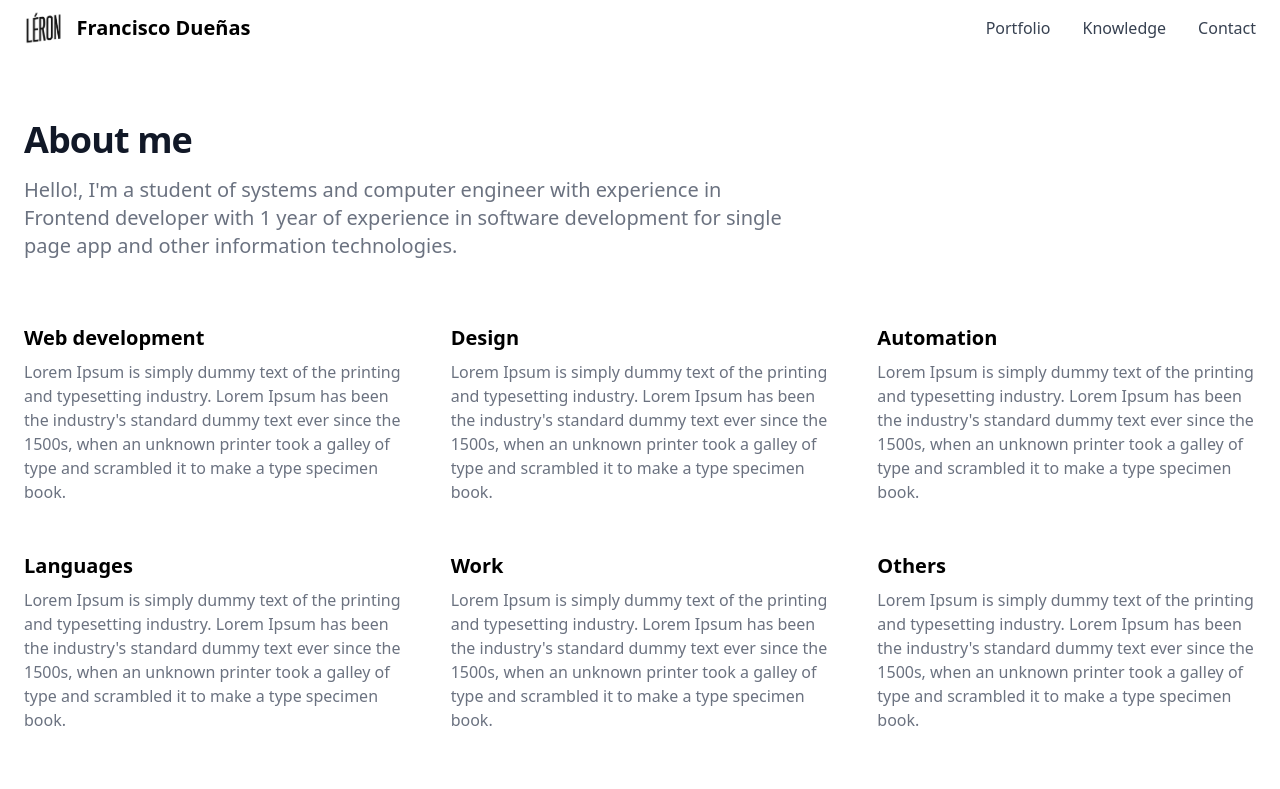
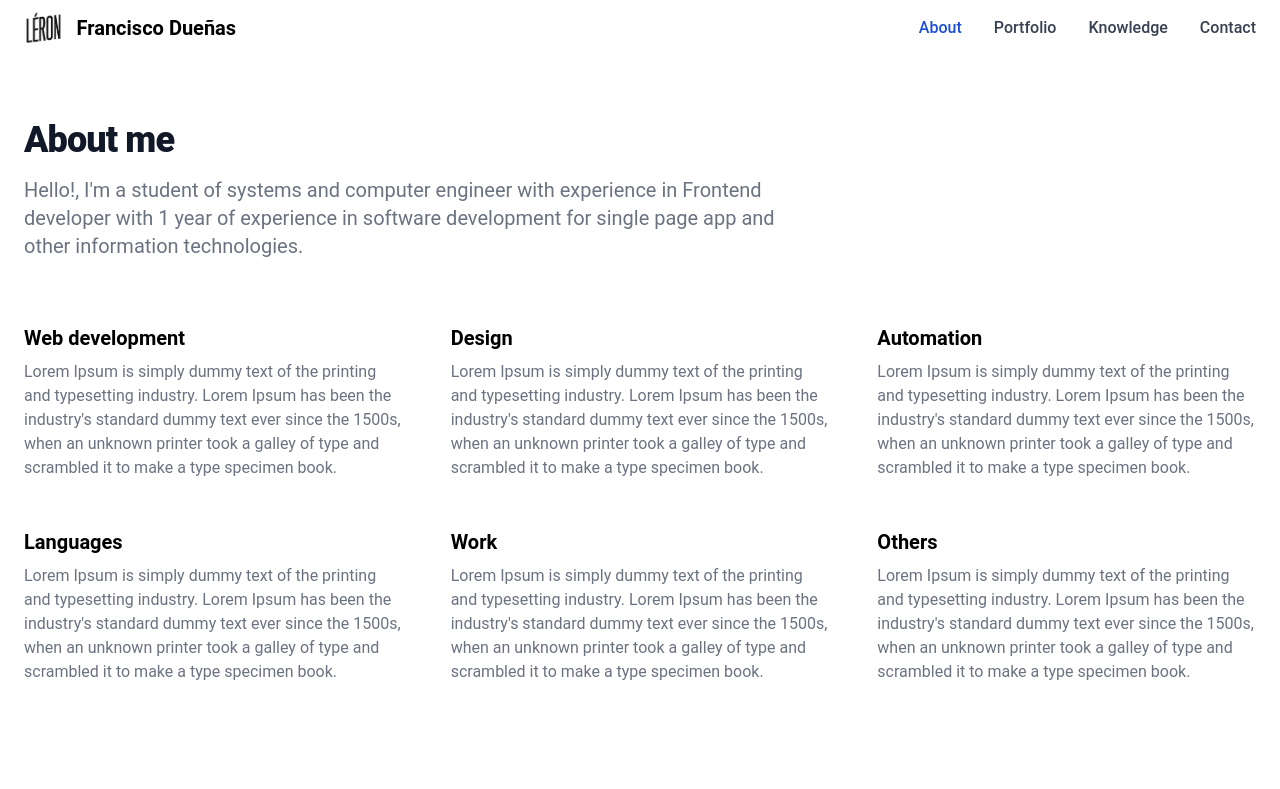
Before and after one commit to LeronArenwino/leronarenwino_page, a Vue app: page / in a window 1280 px wide. Shown: the top 789 px of the page. Built offline with nearby package versions, Linux system fonts and the light colour scheme.

Commit message:
:zap: Added flowbite plugin

```diff
--- a/tailwind.config.js
+++ b/tailwind.config.js
@@ -1,8 +1,64 @@
 /** @type {import('tailwindcss').Config} */
 module.exports = {
-  content: ["./index.html", "./src/**/*.{vue,js,ts,jsx,tsx}"],
+  content: [
+    "./index.html",
+    "./src/**/*.{vue,js,ts,jsx,tsx}",
+    "./node_modules/flowbite/**/*.js",
+  ],
+  darkMode: "class",
   theme: {
-    extend: {},
+    extend: {
+      colors: {
+        primary: {
+          50: "#eff6ff",
+          100: "#dbeafe",
+          200: "#bfdbfe",
+          300: "#93c5fd",
+          400: "#60a5fa",
+          500: "#3b82f6",
+          600: "#2563eb",
+          700: "#1d4ed8",
+          800: "#1e40af",
+          900: "#1e3a8a",
+        },
+      },
+    },
+    fontFamily: {
+      body: [
+        "Roboto",
+        "ui-sans-serif",
+        "system-ui",
+        "-apple-system",
+        "system-ui",
+        "Segoe UI",
+        "Roboto",
+        "Helvetica Neue",
+        "Arial",
+        "Noto Sans",
+        "sans-serif",
+        "Apple Color Emoji",
+        "Segoe UI Emoji",
+        "Segoe UI Symbol",
+        "Noto Color Emoji",
+      ],
+      sans: [
+        "Roboto",
+        "ui-sans-serif",
+        "system-ui",
+        "-apple-system",
+        "system-ui",
+        "Segoe UI",
+        "Roboto",
+        "Helvetica Neue",
+        "Arial",
+        "Noto Sans",
+        "sans-serif",
+        "Apple Color Emoji",
+        "Segoe UI Emoji",
+        "Segoe UI Symbol",
+        "Noto Color Emoji",
+      ],
+    },
   },
-  plugins: [],
+  plugins: [require("flowbite/plugin")],
 };
```
